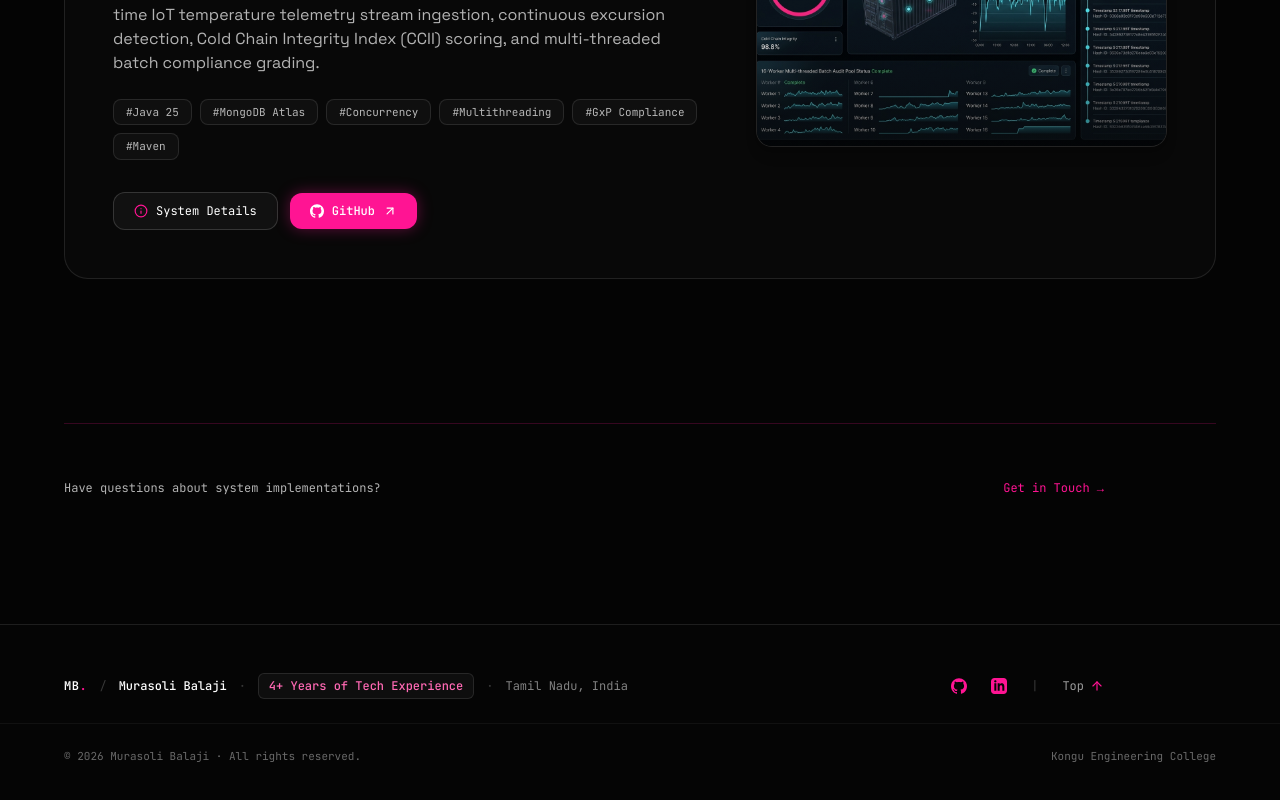
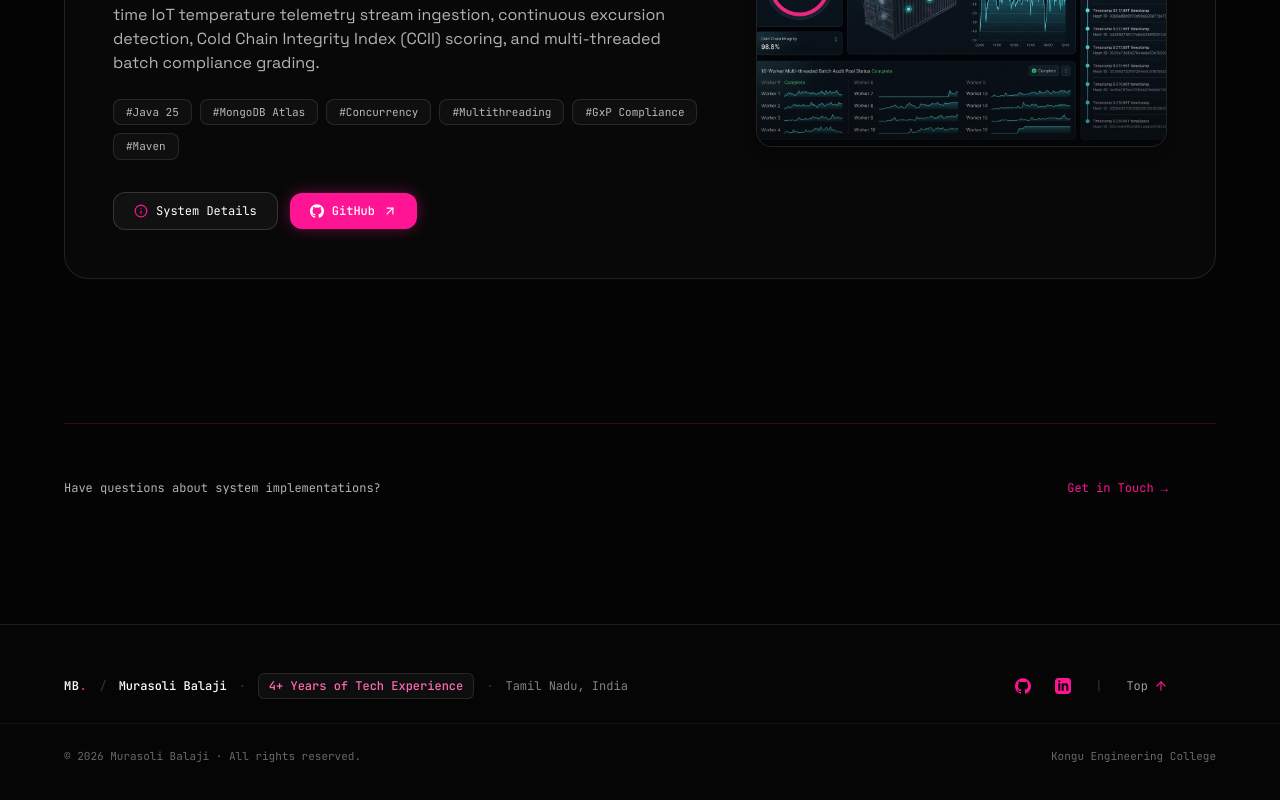
Before and after one commit to MurasoliB/murasolib.github.io, a React (Vite) app: page /projects in a window 1280 px wide. Shown: the part 4143-4943 px from the top of the page. Built offline with nearby package versions, Linux system fonts and the light colour scheme.

Commit message:
style: reduce gap between AMEH AI and Get in Touch / Top buttons for compact spacing

```diff
--- a/src/components/Footer.jsx
+++ b/src/components/Footer.jsx
@@ -28,7 +28,7 @@ export default function Footer() {
         </div>
 
         {/* Social Links & Back to Top */}
-        <div className="flex items-center gap-6 md:pr-24 lg:pr-28">
+        <div className="flex items-center gap-6 md:pr-10 lg:pr-12">
           <a
             href={personalInfo.github}
             target="_blank"
--- a/src/pages/HomePage.jsx
+++ b/src/pages/HomePage.jsx
@@ -92,7 +92,7 @@ export default function HomePage() {
             </p>
           </div>
 
-          <div className="flex flex-wrap items-center gap-4 sm:gap-5 font-mono text-xs md:pr-24 lg:pr-28">
+          <div className="flex flex-wrap items-center gap-4 sm:gap-5 font-mono text-xs md:pr-10 lg:pr-12">
             <Link
               to="/projects"
               className="inline-flex items-center gap-2 px-6 py-3 rounded-full bg-[#FF1493] text-white font-semibold hover:bg-[#FF4FBF] shadow-[0_0_25px_rgba(255,20,147,0.45)] hover:shadow-[0_0_35px_rgba(255,20,147,0.7)] transition-all duration-300 group"
--- a/src/pages/ProjectsPage.jsx
+++ b/src/pages/ProjectsPage.jsx
@@ -280,7 +280,7 @@ export default function ProjectsPage() {
         </div>
 
         {/* Footer Contact Link */}
-        <div className="pt-14 border-t border-[rgba(255,20,147,0.20)] flex flex-col sm:flex-row sm:items-center justify-between gap-4 font-mono text-xs md:pr-24 lg:pr-28">
+        <div className="pt-14 border-t border-[rgba(255,20,147,0.20)] flex flex-col sm:flex-row sm:items-center justify-between gap-4 font-mono text-xs md:pr-10 lg:pr-12">
           <span className="text-[#B3B3B3]">
             Have questions about system implementations?
           </span>
```
